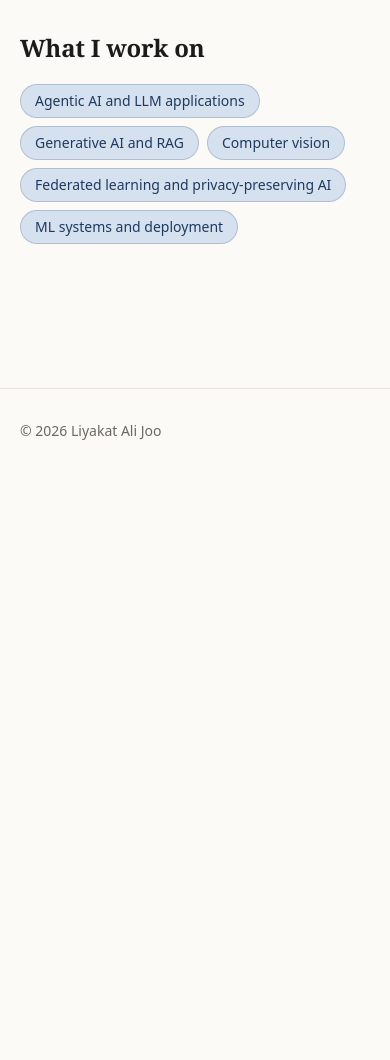
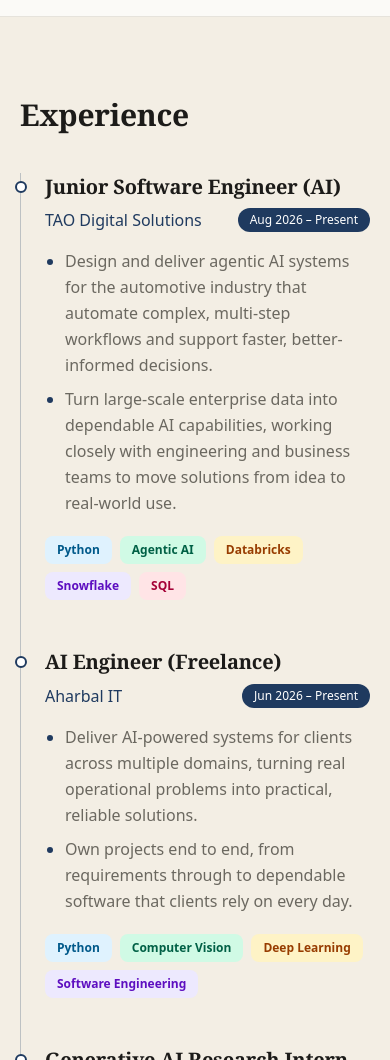
Before and after one commit to ali-liyakat/portfolio, an Astro site: page / in a window 390 px wide. Shown: the part 940-2000 px from the top of the page. Before the commit the page ends 1413 px from the top, so only its background shows below. Built offline with nearby package versions, Linux system fonts and the light colour scheme; Astro itself is replaced by a stand-in of ours.

Commit message:
Added Experience section.

```diff
--- /dev/null
+++ b/src/components/Experience.astro
@@ -0,0 +1,44 @@
+---
+import { experience } from "../data/experience";
+import Section from "./Section.astro";
+
+const palette = [
+  "bg-sky-100 text-sky-800",
+  "bg-emerald-100 text-emerald-800",
+  "bg-amber-100 text-amber-800",
+  "bg-violet-100 text-violet-800",
+  "bg-rose-100 text-rose-800",
+  "bg-teal-100 text-teal-800",
+];
+---
+
+<Section id="experience" tone="band">
+  <h2 class="text-3xl font-semibold">Experience</h2>
+
+  <ol class="mt-10 border-l border-accent/25 pl-6 sm:pl-8">
+    {experience.map((job) => (
+      <li class="relative pb-12 last:pb-0">
+        <span class="absolute -left-[1.9rem] top-2 h-3 w-3 rounded-full border-2 border-accent bg-white sm:-left-[2.4rem]"></span>
+
+        <h3 class="text-xl font-semibold leading-snug">{job.role}</h3>
+
+        <div class="mt-2 flex flex-wrap items-center justify-between gap-x-4 gap-y-2">
+          <p class="font-medium text-accent">{job.company}</p>
+          <p class="rounded-full bg-accent px-3 py-1 text-xs font-medium text-white">{job.period}</p>
+        </div>
+
+        <ul class="mt-4 list-disc space-y-2 pl-5 leading-relaxed text-muted marker:text-accent">
+          {job.points.map((point) => <li>{point}</li>)}
+        </ul>
+
+        <ul class="mt-5 flex flex-wrap gap-2">
+          {job.skills.map((skill, i) => (
+            <li class={`rounded-lg px-3 py-1.5 text-xs font-semibold ${palette[i % palette.length]}`}>
+              {skill}
+            </li>
+          ))}
+        </ul>
+      </li>
+    ))}
+  </ol>
+</Section>
--- a/src/components/Footer.astro
+++ b/src/components/Footer.astro
@@ -3,7 +3,7 @@ import { site } from "../data/site";
 const year = new Date().getFullYear();
 ---
 
-<footer class="mt-24 border-t border-line">
+<footer class="border-t border-line">
   <div class="mx-auto max-w-5xl px-5 py-8 text-sm text-muted">
     © {year} {site.name}
   </div>
--- a/src/components/Header.astro
+++ b/src/components/Header.astro
@@ -2,31 +2,49 @@
 import { site } from "../data/site";
 
 const links = [
-  { href: "/experience", label: "Experience" },
-  { href: "/education", label: "Education" },
-  { href: "/projects", label: "Projects" },
-  { href: "/research", label: "Research" },
-  { href: "/contact", label: "Contact" },
+  { href: "/#experience", label: "Experience" },
+  { href: "/#education", label: "Education" },
+  { href: "/#projects", label: "Projects" },
+  { href: "/#research", label: "Research" },
+  { href: "/#contact", label: "Contact" },
 ];
-
-const path = Astro.url.pathname;
 ---
 
 <header class="sticky top-0 z-50 border-b border-line bg-accent-soft/80 backdrop-blur">
   <div class="mx-auto flex max-w-5xl flex-wrap items-center justify-between gap-x-6 gap-y-2 px-5 py-3.5">
     <a href="/" class="font-serif text-lg font-semibold text-accent">{site.name}</a>
     <nav class="flex flex-wrap gap-x-5 gap-y-1 text-sm">
-      {links.map((l) => {
-        const active = path === l.href || path.startsWith(l.href + "/");
-        return (
-          <a
-            href={l.href}
-            class:list={["hover:text-accent", active ? "font-medium text-accent" : "text-ink/70"]}
-          >
-            {l.label}
-          </a>
-        );
-      })}
+      {links.map((l) => (
+        <a href={l.href} data-nav class="text-ink/70 hover:text-accent">{l.label}</a>
+      ))}
     </nav>
   </div>
 </header>
+
+<script>
+  const links = document.querySelectorAll<HTMLAnchorElement>("[data-nav]");
+  const ids = [...links].map((l) => l.hash.slice(1));
+
+  const setActive = (id: string) => {
+    links.forEach((l) => {
+      const on = l.hash.slice(1) === id;
+      l.classList.toggle("text-accent", on);
+      l.classList.toggle("font-medium", on);
+      l.classList.toggle("text-ink/70", !on);
+    });
+  };
+
+  const observer = new IntersectionObserver(
+    (entries) => {
+      entries.forEach((e) => {
+        if (e.isIntersecting) setActive(e.target.id);
+      });
+    },
+    { rootMargin: "-40% 0px -55% 0px" }
+  );
+
+  [...ids, "home"].forEach((id) => {
+    const el = document.getElementById(id);
+    if (el) observer.observe(el);
+  });
+</script>
--- a/src/components/Hero.astro
+++ b/src/components/Hero.astro
@@ -1,6 +1,7 @@
 ---
 import { site } from "../data/site";
 import ProfilePhoto from "./ProfilePhoto.astro";
+import Section from "./Section.astro";
 
 const words = site.tagline.split(" ");
 
@@ -11,7 +12,8 @@ const social = [
 ];
 ---
 
-<section class="grid items-center gap-10 md:grid-cols-[1fr_auto] md:gap-14">
+<Section id="home" tone="paper" innerClass="py-14 md:py-24">
+  <div class="grid items-center gap-10 md:grid-cols-[1fr_auto] md:gap-14">
     <div class="order-2 md:order-1">
       <p class="mb-4 inline-block rounded-full bg-accent-soft px-3 py-1 text-xs font-medium text-accent">
         {site.role}
@@ -49,4 +51,5 @@ const social = [
     <div class="order-1 md:order-2">
       <ProfilePhoto />
     </div>
-</section>
+  </div>
+</Section>
--- /dev/null
+++ b/src/components/Section.astro
@@ -0,0 +1,20 @@
+---
+interface Props {
+  id?: string;
+  tone?: "paper" | "band";
+  innerClass?: string;
+}
+
+const { id, tone = "paper", innerClass = "py-20" } = Astro.props;
+
+const tones = {
+  paper: "bg-paper",
+  band: "bg-band border-y border-line",
+};
+---
+
+<section id={id} class:list={["scroll-mt-16", tones[tone]]}>
+  <div class:list={["mx-auto max-w-5xl px-5", innerClass]}>
+    <slot />
+  </div>
+</section>
--- /dev/null
+++ b/src/data/experience.ts
@@ -0,0 +1,71 @@
+export interface Experience {
+  role: string;
+  company: string;
+  period: string;
+  points: string[];
+  skills: string[];
+}
+
+// Newest first. To add a role, copy a block and put it at the top.
+export const experience: Experience[] = [
+  {
+    role: "Junior Software Engineer (AI)",
+    company: "TAO Digital Solutions",
+    period: "Aug 2026 – Present",
+    points: [
+      "Design and deliver agentic AI systems for the automotive industry that automate complex, multi-step workflows and support faster, better-informed decisions.",
+      "Turn large-scale enterprise data into dependable AI capabilities, working closely with engineering and business teams to move solutions from idea to real-world use.",
+    ],
+    skills: ["Python", "Agentic AI", "Databricks", "Snowflake", "SQL"],
+  },
+  {
+    role: "AI Engineer (Freelance)",
+    company: "Aharbal IT",
+    period: "Jun 2026 – Present",
+    points: [
+      "Deliver AI-powered systems for clients across multiple domains, turning real operational problems into practical, reliable solutions.",
+      "Own projects end to end, from requirements through to dependable software that clients rely on every day.",
+    ],
+    skills: ["Python", "Computer Vision", "Deep Learning", "Software Engineering"],
+  },
+  {
+    role: "Generative AI Research Intern",
+    company: "OptimumAI",
+    period: "Apr 2026 – May 2026",
+    points: [
+      "Adapted open-source language and multimodal models to specialised tasks, improving output quality while keeping training resource-efficient.",
+      "Created multimodal generative AI workflows spanning text, vision and audio, from experimentation through to efficient inference.",
+    ],
+    skills: ["LLM Fine-tuning", "LoRA / QLoRA", "GRPO", "Multimodal AI", "Unsloth", "Hugging Face"],
+  },
+  {
+    role: "Graduate Research Assistant",
+    company: "National Taiwan Ocean University",
+    period: "Sep 2024 – Jul 2026",
+    points: [
+      "Designed a modular federated learning framework that lets organisations train shared models without exchanging raw data, validated on a real-world IoT case study.",
+      "Developed a new approach to learning from highly imbalanced, distributed data that outperformed strong baselines, and co-authored research presented at IEEE APWCS 2025.",
+    ],
+    skills: ["Federated Learning", "PyTorch", "Python", "IoTtalk"],
+  },
+  {
+    role: "Data Science Intern",
+    company: "Codtech IT Solutions",
+    period: "Apr 2025 – Aug 2025",
+    points: [
+      "Turned raw business data into dependable predictive models that supported day-to-day decisions.",
+      "Deployed models as real-time services, making predictions directly usable inside applications.",
+    ],
+    skills: ["Scikit-learn", "PyTorch", "FastAPI", "Flask"],
+  },
+  {
+    role: "Machine Learning Intern",
+    company: "Tequed Labs",
+    period: "Sep 2022 – Nov 2022",
+    points: [
+      "Developed predictive models that turned messy datasets into reliable classification and regression results.",
+      "Streamlined data preparation, improving data quality and shortening the path from raw data to model.",
+    ],
+    skills: ["Pandas", "Scikit-learn", "Python"],
+  },
+];
--- a/src/layouts/Layout.astro
+++ b/src/layouts/Layout.astro
@@ -26,7 +26,7 @@ const {
   </head>
   <body class="min-h-screen antialiased">
     <Header />
-    <main class="mx-auto max-w-5xl px-5 py-12">
+    <main>
       <slot />
     </main>
     <Footer />
--- a/src/pages/index.astro
+++ b/src/pages/index.astro
@@ -1,18 +1,10 @@
 ---
 import Layout from "../layouts/Layout.astro";
 import Hero from "../components/Hero.astro";
-import { site } from "../data/site";
+import Experience from "../components/Experience.astro";
 ---
 
 <Layout>
   <Hero />
-
-  <section class="mt-20">
-    <h2 class="text-2xl font-semibold">What I work on</h2>
-    <ul class="mt-5 flex flex-wrap gap-2">
-      {site.focus.map((item) => (
-                <li class="rounded-full border border-accent/20 bg-accent-tint px-3.5 py-1.5 text-sm font-medium text-accent">{item}</li>
-      ))}
-    </ul>
-  </section>
+  <Experience />
 </Layout>
--- a/src/styles/global.css
+++ b/src/styles/global.css
@@ -11,6 +11,7 @@
   --color-accent: #1f3a5f;
   --color-accent-soft: #e9eef5;
   --color-accent-tint: #d6e1ef;
+  --color-band: #f3eee4;
 
   --animate-word-in: word-in 0.6s ease-out both;
 
```
Lines whose indentation alone changed are shown as unchanged.
